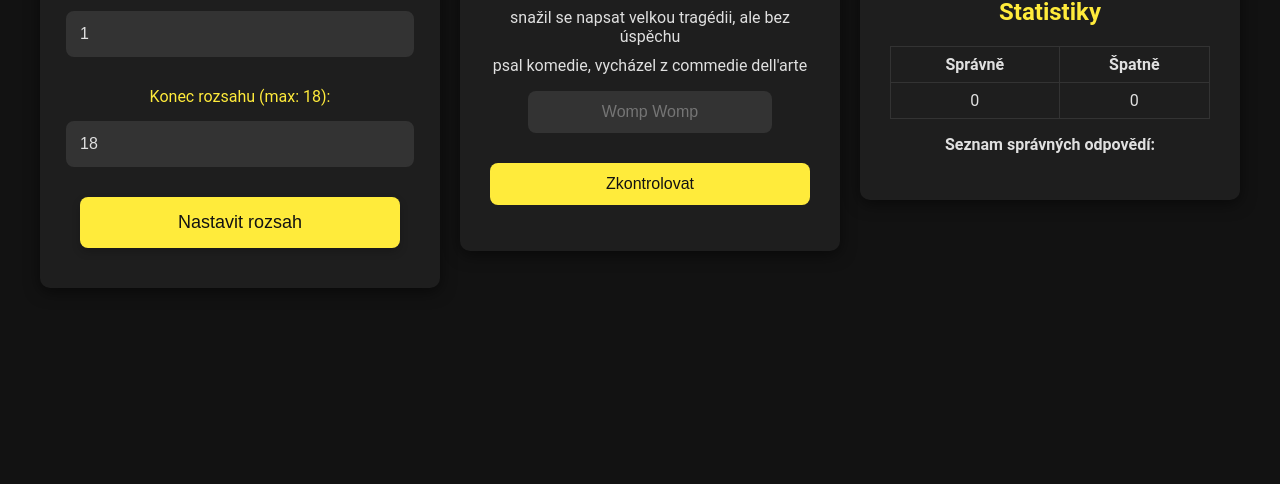
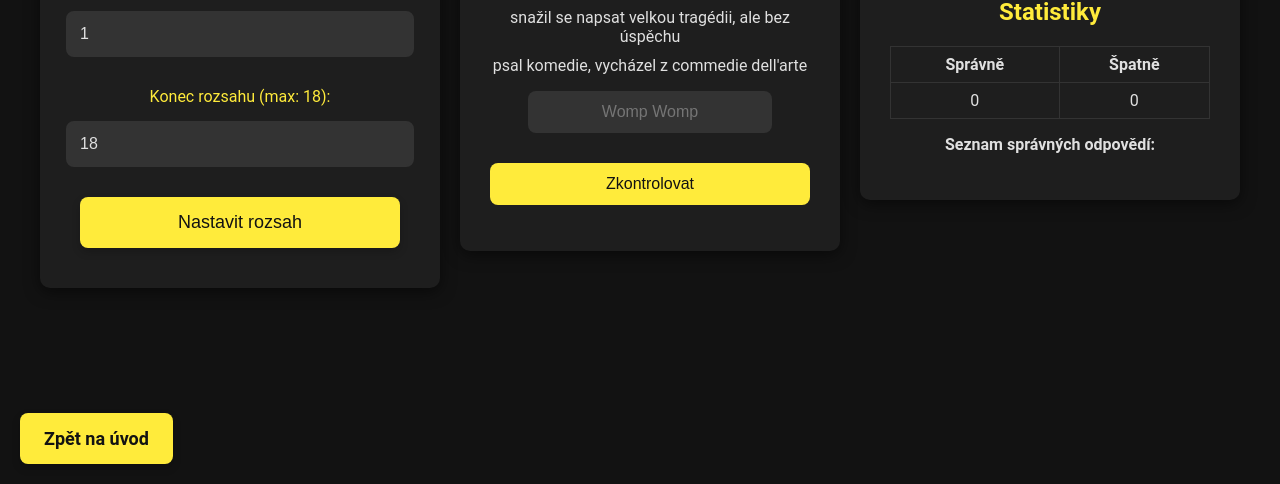
Before and after one commit to MichalVystrk/nechciDostatNko, a plain HTML site: page other/svetovaLiteratura18Stoleti.html in a window 1280 px wide. Shown: the part 316-800 px from the top of the page. Drawn offline with Linux system fonts and the light colour scheme.

Commit message:
back button

```diff
--- a/other/svetovaLiteratura18Stoleti.html
+++ b/other/svetovaLiteratura18Stoleti.html
@@ -196,6 +196,31 @@
             max-width: 90%;
             text-align: center;
         }
+
+        .back-button {
+            position: fixed;
+            left: 20px;
+            bottom: 20px;
+            background-color: #FFEB3B;
+            color: #121212;
+            padding: 15px 24px;
+            font-size: 18px;
+            font-weight: bolder;
+            border-radius: 8px;
+            text-decoration: none;
+            box-shadow: 0 4px 8px rgba(0, 0, 0, 0.2);
+            transition: background-color 0.3s;
+            z-index: 100;
+        }
+
+        .back-button:hover {
+            background-color: #FFCA28;
+        }
+
+        .back-button:active {
+            background-color: #FFB300;
+            box-shadow: none;
+        }
     </style>
 </head>
 
@@ -237,7 +262,7 @@
             </div>
         </div>
     </div>
-
+    <a href="../index.html" class="back-button">Zpět na úvod</a>
     <script>
         function normalizeString(str) {
             return str.toLowerCase().normalize("NFD").replace(/[\u0300-\u036f]/g, "");
```
